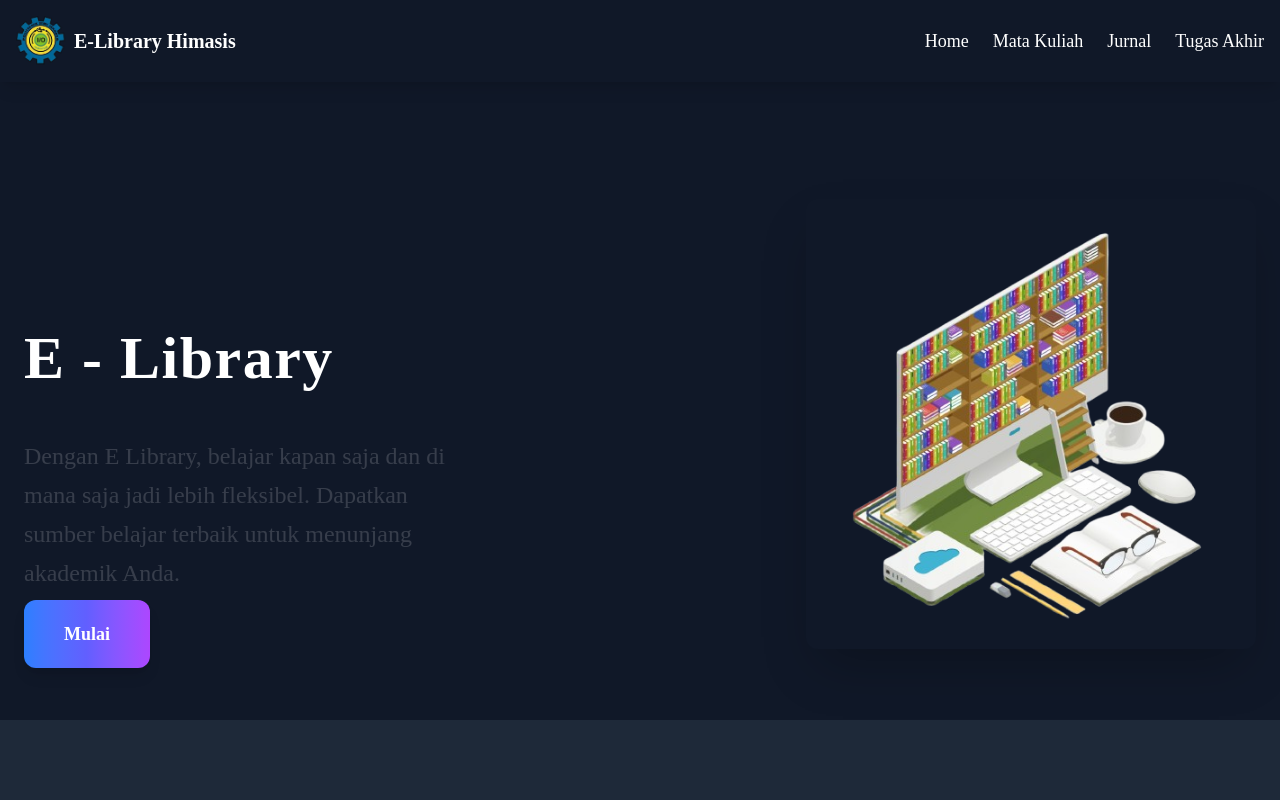
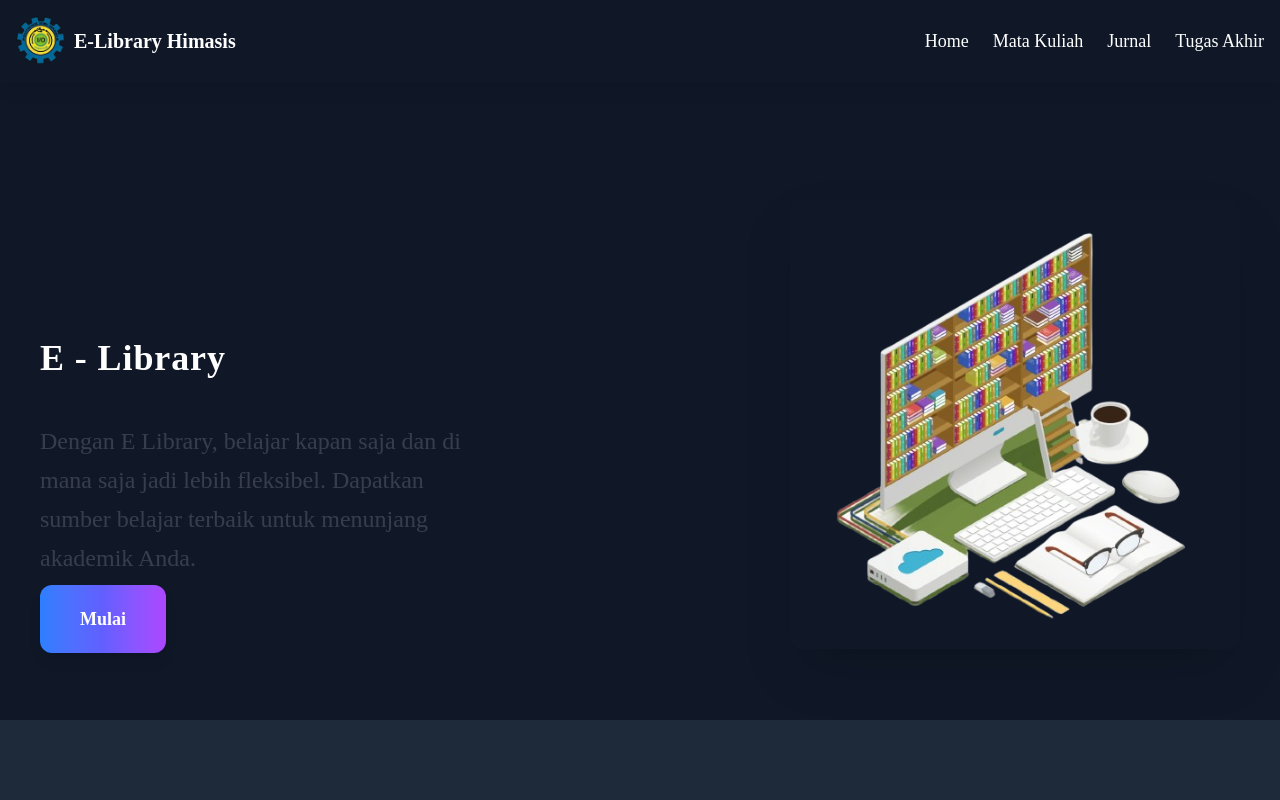
Before and after one commit to himasisakademik/elib-himasis, a Next.js app: page / in a window 1280 px wide. Shown: the top 800 px of the page. Built offline with nearby package versions, Linux system fonts and the light colour scheme; no server answers.

Commit message:
fead: added layout header

```diff
--- a/app/page.tsx
+++ b/app/page.tsx
@@ -33,11 +33,12 @@ const Page = () => {
       {/* Header tetap di atas */}
       <Header />
 
-      {/* Wrapper untuk mengatasi AOS overlap */}
-      <div className="bg-gray-900 text-white w-full overflow-visible">
+      <div className="w-full min-h-screen overflow-x-hidden bg-gray-900">
+  <section className="container mx-auto px-4">
+    <HomePage />
+  </section>
 
-        {/* HomePage Section */}
-        <HomePage />
+
 
         {/* About Us Section */}
         <section className="bg-gray-800 py-16" data-aos="fade-up" data-aos-duration="1000">
--- a/components/HomePage.tsx
+++ b/components/HomePage.tsx
@@ -44,7 +44,7 @@ const HomePage = () => {
 
         {/* Bagian Kiri: Judul, Deskripsi, Button */}
         <div className="text-center md:text-left space-y-6">
-          <h1 className="mt-35 text-6xl font-extrabold leading-tight tracking-wide font-[--font-geist-sans]">
+          <h1 className="mt-35 text-4xl font-extrabold leading-tight tracking-wide font-[--font-geist-sans]">
             E - Library
           </h1>
 
```
